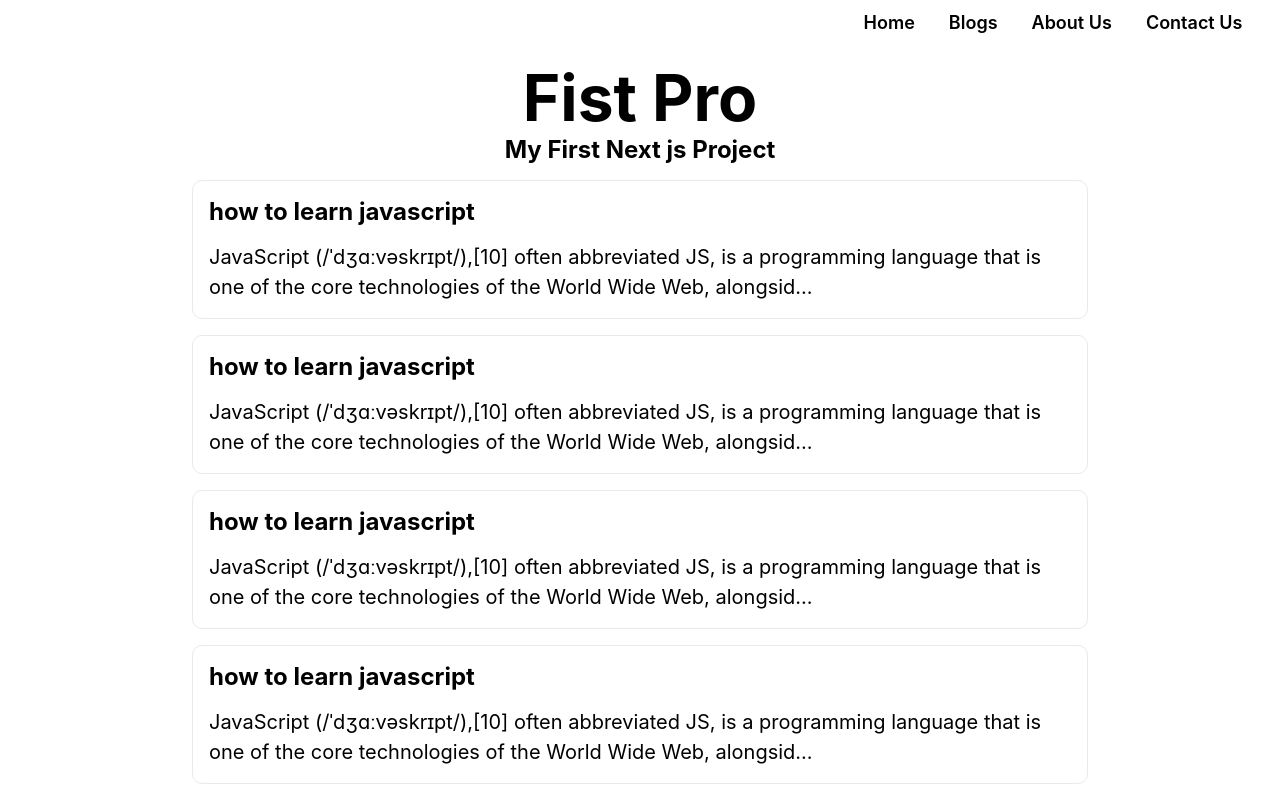
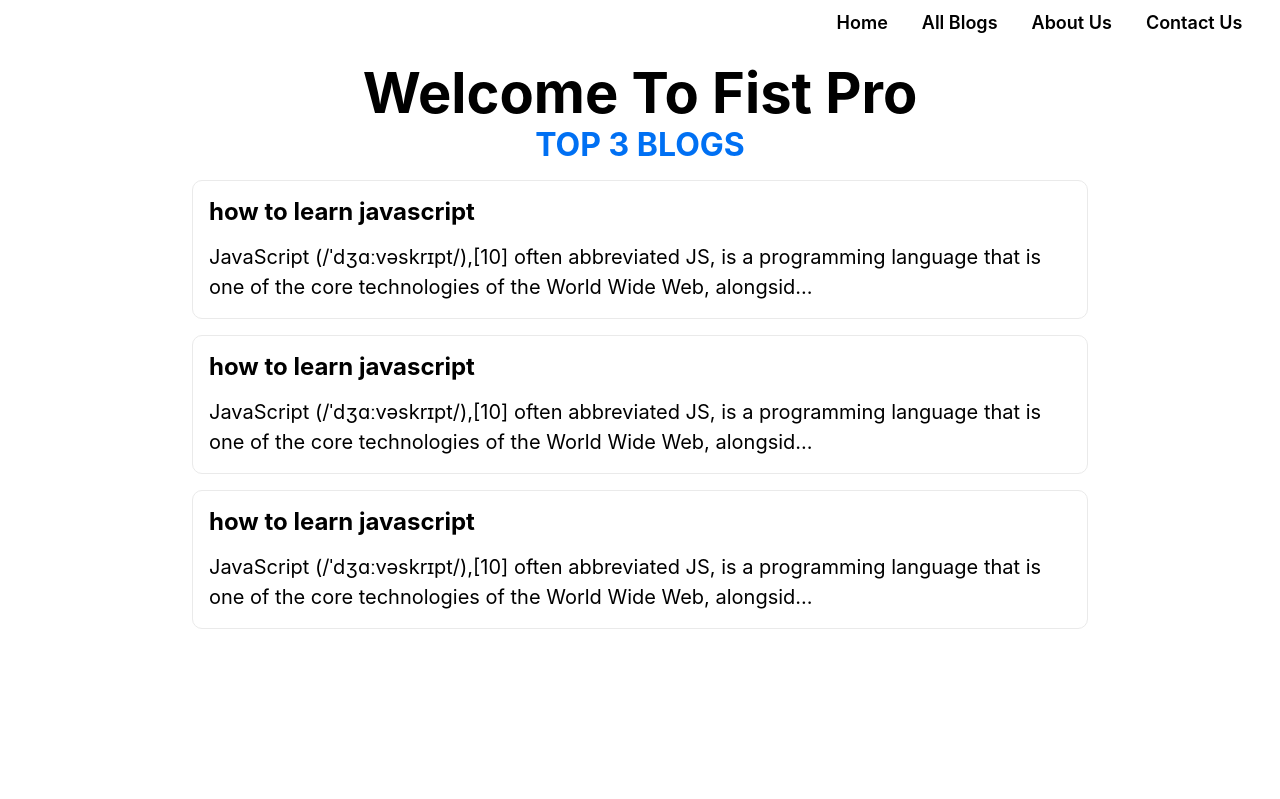
Before and after one commit to Xcoder304/first-app-is-nextjs, a Next.js app: page / in a window 1280 px wide. Shown: the top 799 px of the page. Built offline with nearby package versions, Linux system fonts and the light colour scheme.

Commit message:
displayed only top 3 blogs in index

```diff
--- a/pages/Navbar.js
+++ b/pages/Navbar.js
@@ -14,7 +14,7 @@ const Navbar = () => {
         </Link>
         <Link href="/blogs">
           <a>
-            <li>blogs</li>
+            <li>all blogs</li>
           </a>
         </Link>
         <Link href="/about-us">
--- a/pages/_app.js
+++ b/pages/_app.js
@@ -6,7 +6,7 @@ function MyApp({ Component, pageProps }) {
   return (
     <>
       <Head>
-        <title>Frist-Project</title>
+        <title>Frist-Pro</title>
         <meta
           name="description"
           content="This is my first next js paratice-project"
--- a/pages/blogs.js
+++ b/pages/blogs.js
@@ -22,7 +22,7 @@ const Blogs = (props) => {
 
   return (
     <div className={styles.blogs}>
-      <h1 className={styles.blogsTitle}>Blogs</h1>
+      <h1 className={styles.blogsTitle}>All Blogs</h1>
       <ul>
         <InfiniteScroll
           dataLength={blogs.length}
--- a/pages/index.js
+++ b/pages/index.js
@@ -21,8 +21,8 @@ export default function Home(props) {
   return (
     <div className={styles.container}>
       <main className={styles.main}>
-        <h1 className={styles.title}>Fist Pro</h1>
-        <h2>My First Next js Project</h2>
+        <h1 className={styles.title}>welcome to Fist Pro</h1>
+        <h2>Top 3 blogs</h2>
 
         <div className={styles.blogs}>
           <ul>
@@ -58,7 +58,7 @@ export async function getStaticProps(context) {
   let data = await fs.promises.readdir("blogdata", "utf-8");
   let files;
   let allBlogs = [];
-  for (let i = 0; i < data.length; i++) {
+  for (let i = 0; i < 3; i++) {
     let item = data[i];
     files = await fs.promises.readFile(`blogdata/${item}`, "utf-8");
     allBlogs.push(JSON.parse(files));
--- a/styles/Home.module.css
+++ b/styles/Home.module.css
@@ -34,7 +34,15 @@
 .title {
   margin: 0;
   line-height: 1.15;
-  font-size: 4rem;
+  font-size: 3.5rem;
+  text-transform: capitalize;
+}
+
+.main h2 {
+  font-size: 2rem;
+  color: #0070f3;
+  font-weight: 700;
+  text-transform: uppercase;
 }
 
 .title,
```
